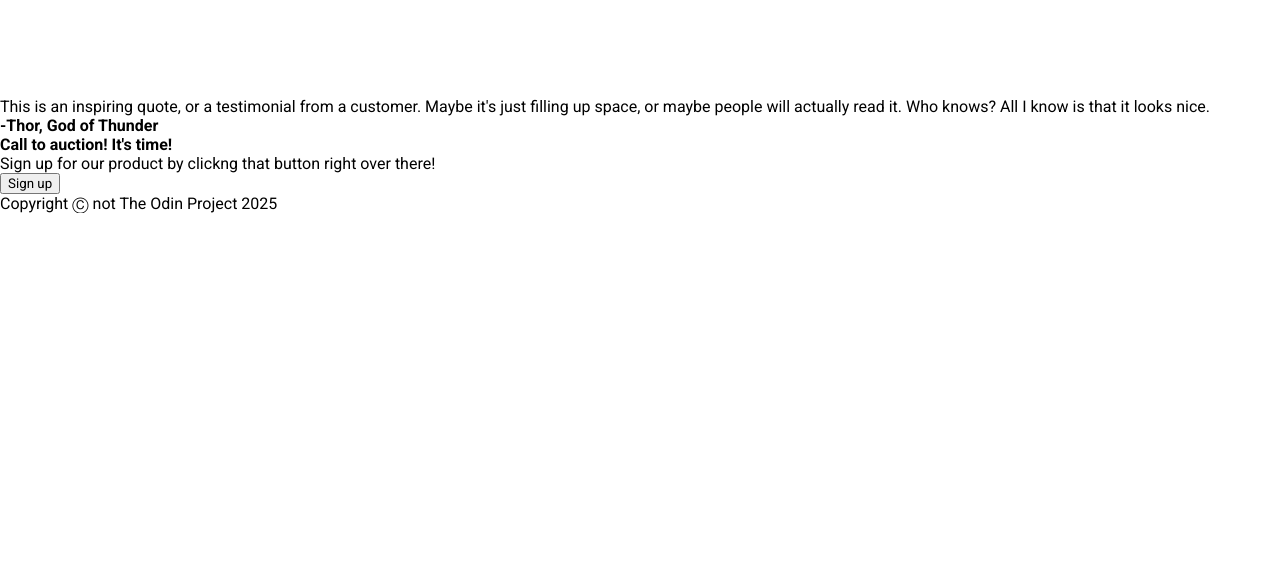
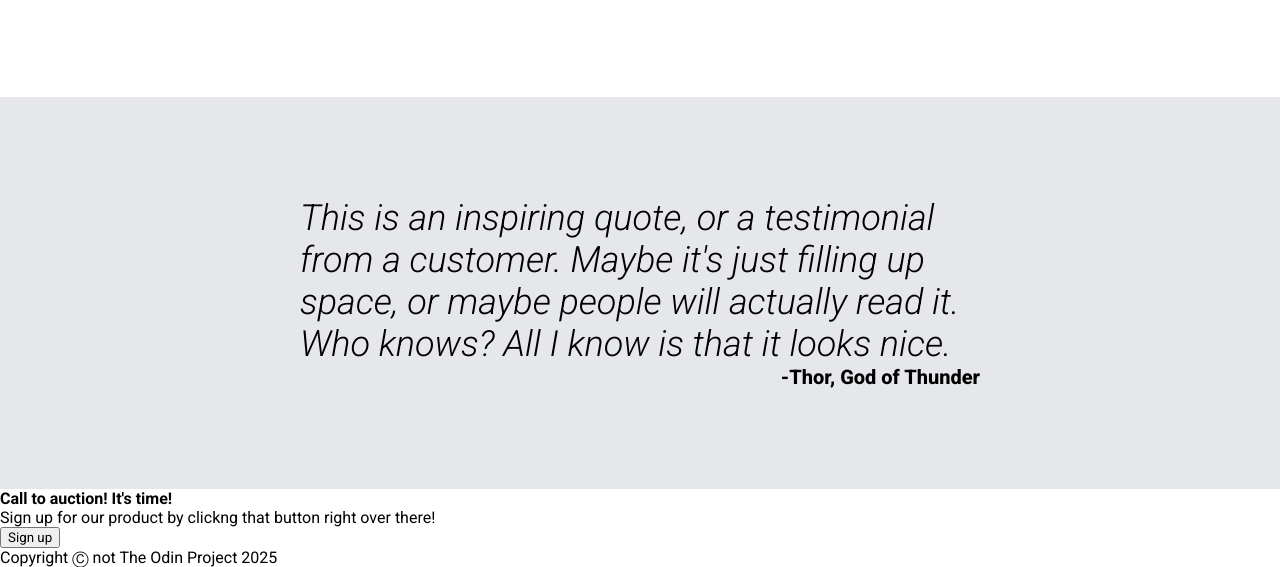
Before and after one commit to pidoras-arch/Landing_page, a plain HTML site: page index.html in a window 1280 px wide. Shown: the part 938-1505 px from the top of the page. Before the commit the page ends 1151 px from the top, so only its background shows below. Drawn offline with Linux system fonts and the light colour scheme.

Commit message:
Design and style the quote section
which is the third section using flex which contains two texts for the
quote and the author

```diff
--- a/index.html
+++ b/index.html
@@ -49,8 +49,8 @@
             </div>
         </div>
         <div class="quote">
-            <p>This is an inspiring quote, or a testimonial from a customer. Maybe it's just filling up space, or maybe people will actually read it. Who knows? All I know is that it looks nice.</p>
-            <h4>-Thor, God of Thunder</h4>
+            <div class="quote_text">This is an inspiring quote, or a testimonial from a customer. Maybe it's just filling up space, or maybe people will actually read it. Who knows? All I know is that it looks nice.</div>
+            <div class="author">-Thor, God of Thunder</div>
         </div>
         <div class="prochure">
             <h4>Call to auction! It's time!</h4>
--- a/styles.css
+++ b/styles.css
@@ -114,3 +114,25 @@
     width: 150px;
     height: 170px;
 }
+
+.quote{
+    background-color: #E5E7EB;
+    display: flex;
+    flex-direction: column;
+    align-items: center;
+    padding-bottom: 100px;
+    padding-top: 100px;
+}
+.quote_text{
+    font-size: 36px;
+    font-weight: 300;   /* Light */
+    font-style: italic; /* Italic */
+    padding-left: 300px;
+    padding-right: 300px;
+}
+.author{
+    align-self: self-end;
+    padding-right: 300px;
+    font-size: 20px;
+    font-weight: 800;
+}
```
